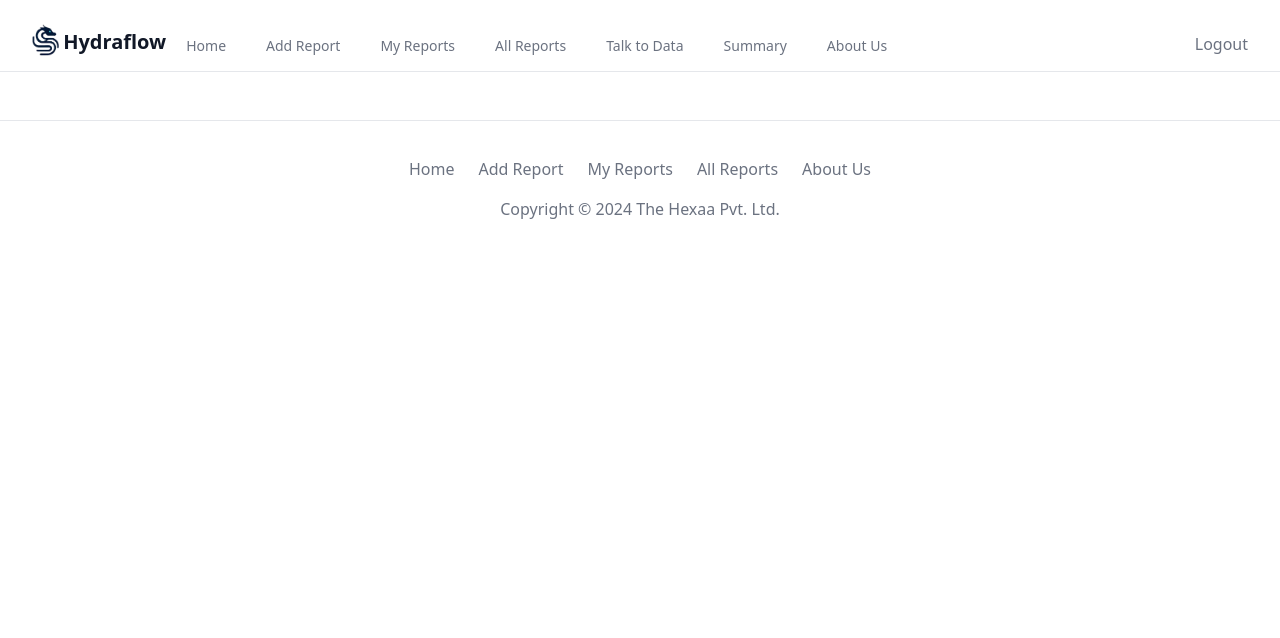
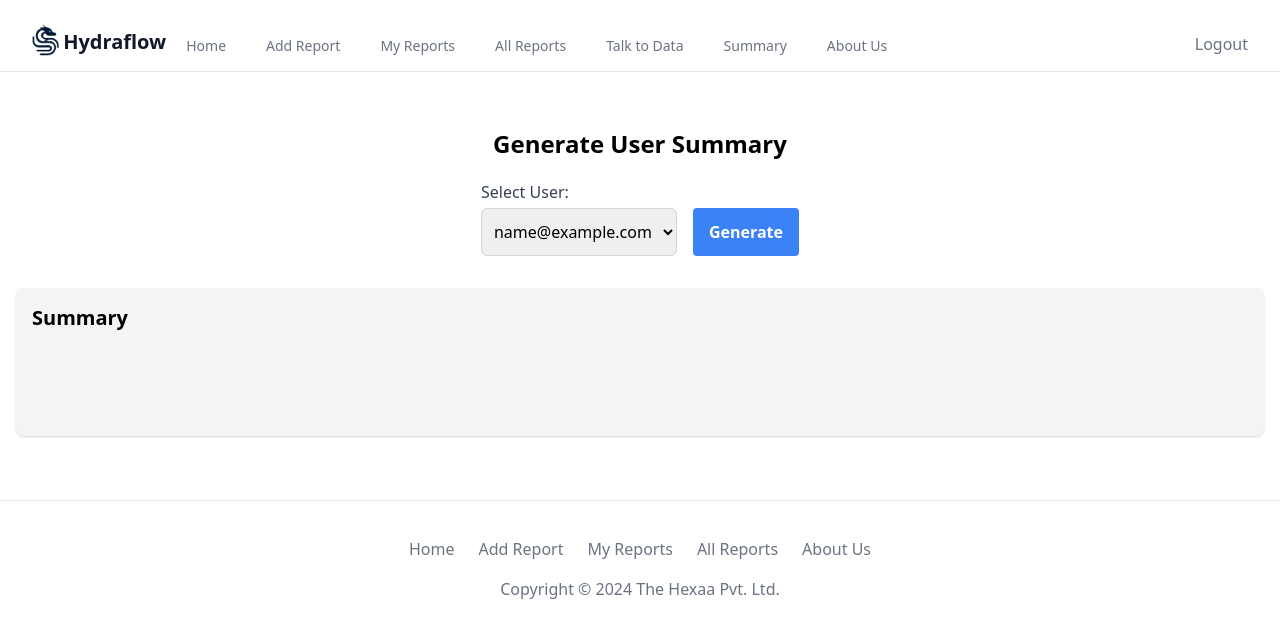
Before and after one commit to saadqureshi-1/hydraflow, a Flask app: page /summary in a window 1280 px wide. Shown: the top 638 px of the page. Run offline with Flask 3, Linux system fonts and the light colour scheme; a user stored in the database is signed in; tables that the repository leaves empty hold one stand-in row (values such as "Sample post").

Commit message:
add summary feature

```diff
--- a/app/main.py
+++ b/app/main.py
@@ -1,12 +1,12 @@
+from datetime import datetime
 from flask import Blueprint, render_template, redirect, url_for, request, flash, current_app
 from flask_login import login_user, login_required, logout_user, current_user
-from datetime import datetime
-from .models import User, Report
-from . import db, mail
 from flask_mail import Message
 from flask import request, jsonify, current_app
 from app.chat_rag import process_string
-
+from .models import User, Report
+from . import db, mail
+from .rag import get_summary
 
 main = Blueprint('main', __name__)
 
@@ -163,9 +163,28 @@ def get_reports_by_email():
     } for report in reports])
 
 
-@main.route('/summary', methods=['GET'])
+@main.route('/summary', methods=['GET','POST'])
 @login_required
 def summary():
+    if not current_user.is_admin:
+        flash("You are not an admin!")
+        return redirect(url_for('main.index'))
     if request.method=='POST':
-        return render_template('summary.html')
-    return render_template('summary.html')
+        data = request.get_json()
+        user_id = data.get('userId')
+        user=User.query.get(user_id)
+        reports = Report.query.filter_by(user_id=user.id).all()
+        data_string = ""
+        if not reports:
+            flash("No reports are present!")
+            return render_template('summary.html')
+        for report in reports:
+            data_string += f"Date: {report.date}\n"
+            data_string += f"- Tasks Completed: {report.tasks_completed}\n"
+            data_string += f"- Challenges Faced: {report.challenges_faced}\n"
+            data_string += f"- Hours Worked: {report.hours_worked}\n"
+            data_string += f"- Additional Notes: {report.additional_notes}\n\n"
+        summary=get_summary(user.email,data_string)
+        return jsonify({'summary': summary}), 200
+    users=User.query.all()
+    return render_template('summary.html',users=users)
--- a/app/templates/report.html
+++ b/app/templates/report.html
@@ -3,6 +3,7 @@
     My Reports - HydraFlow
 {% endblock %}
 {% block content %}
+<div class="container mx-auto p-4">
     <h2 class="mt-5 text-2xl font-semibold">Your Reports</h2>
     <ul class="mt-4 space-y-4">
         {% for report in current_user.reports %}
@@ -18,4 +19,5 @@
             </li>
         {% endfor %}
     </ul>
+     </div>
 {% endblock %}
--- a/app/templates/summary.html
+++ b/app/templates/summary.html
@@ -4,5 +4,55 @@ Summary - HydraFlow
 {%endblock%}
 
 {% block content %}
+<div class="container mx-auto p-4">
+    <h2 class="mt-5 text-2xl font-semibold text-center">Generate User Summary</h2>
+    <div class="flex justify-center mt-4">
+        <div class="flex items-end space-x-4">
+             <div class="w-70">
+                <label for="user" class="block text-gray-700">Select User:</label>
+                <select id="user" class="block w-full mt-1 p-2 border border-gray-300 rounded-md h-12"> <!-- Fixed height for the select element -->
+                    {% for user in users %}
+                        <option value="{{ user.id }}">{{ user.email }}</option>
+                    {% endfor %}
+                </select>
+            </div>
+            <button id="generate-summary" class="bg-blue-500 hover:bg-blue-700 text-white font-bold py-2 px-4 rounded w-35 h-12">
+                Generate
+            </button>
+        </div>
+    </div>
 
-{%endblock%}
+    <div class="mt-8 p-4 bg-gray-100 rounded-lg shadow w-full">
+        <h3 class="text-xl font-semibold">Summary</h3>
+         <div id="loading-message" class="mt-4 text-center text-gray-700 hidden">We are processing your request...</div>
+        <div  id="summary-content" class="mt-4 whitespace-pre-wrap">
+
+        </div>
+    </div>
+</div>
+<script>
+document.getElementById('generate-summary').addEventListener('click', function() {
+    const userId = document.getElementById('user').value;
+    const loadingMessage = document.getElementById('loading-message');
+    const summaryContent = document.getElementById('summary-content');
+
+    loadingMessage.classList.remove('hidden');
+    summaryContent.innerHTML = '';
+    fetch('/summary', {
+        method: 'POST',
+        headers: {
+            'Content-Type': 'application/json',
+        },
+        body: JSON.stringify({ userId: userId })
+    })
+    .then(response => response.json())
+    .then(data => {
+        loadingMessage.classList.add('hidden');
+        summaryContent.innerHTML = data.summary ;
+    })
+    .catch(error => {
+        console.error('Error fetching summary:', error);
+    });
+});
+</script>
+{% endblock %}
--- a/init_db.py
+++ b/init_db.py
@@ -1,5 +1,5 @@
 from app import create_app, db
-from seed import seed_admin_user
+from seed import seed_admin_user,insert_synthetic_data
 app = create_app()
 
 def init_db():
@@ -7,4 +7,8 @@ def init_db():
         db.create_all()
         print("Database tables created successfully.")
         seed_admin_user()
+        db_path = 'instance/db.sqlite3'  # Adjusted path
+        num_users = 100
+        num_reports = 100
+        insert_synthetic_data(db_path, num_users, num_reports)
 init_db()
```
Also changed, not shown: app/rag.py (+4 -4 lines), app/synthetic_data.py (deleted, +0 -54 lines), seed.py (+55 -0 lines).
